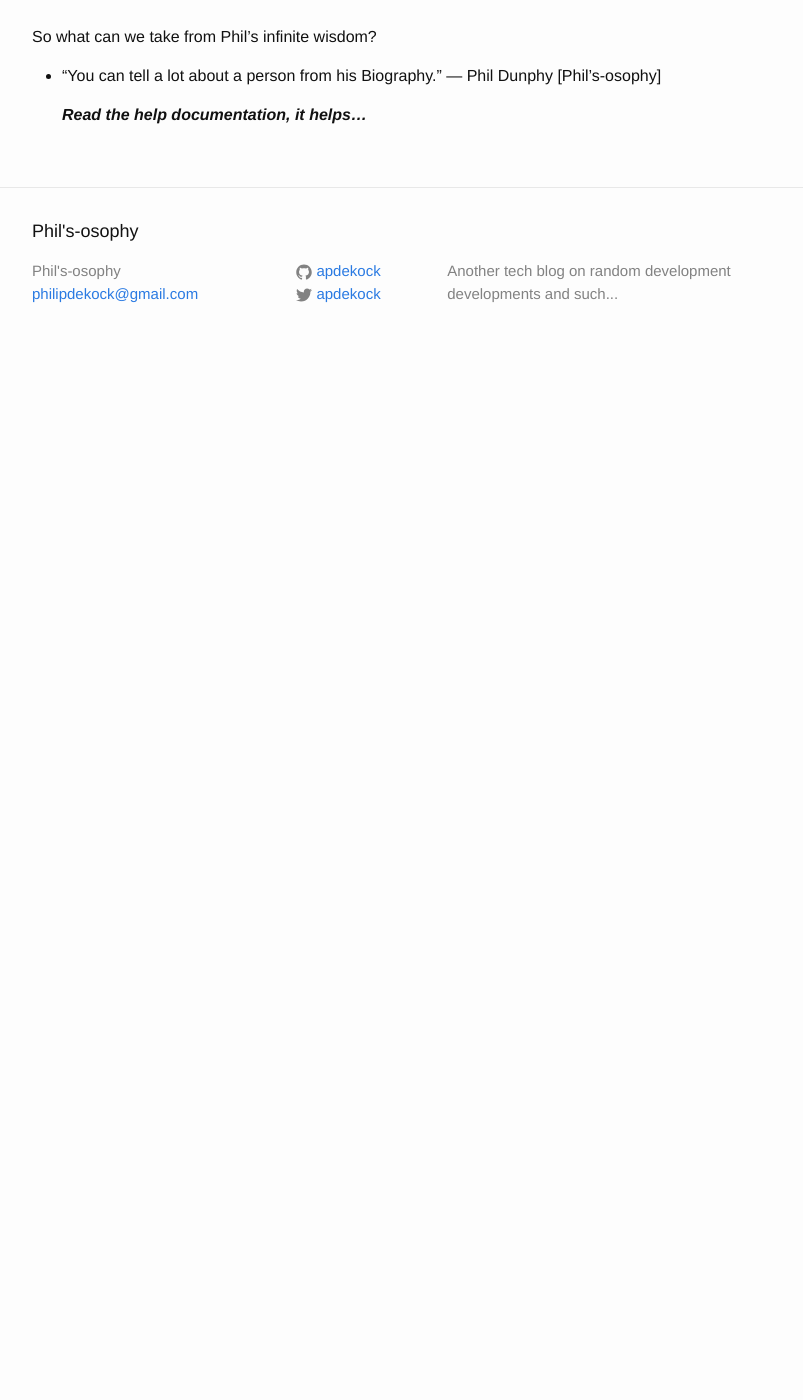
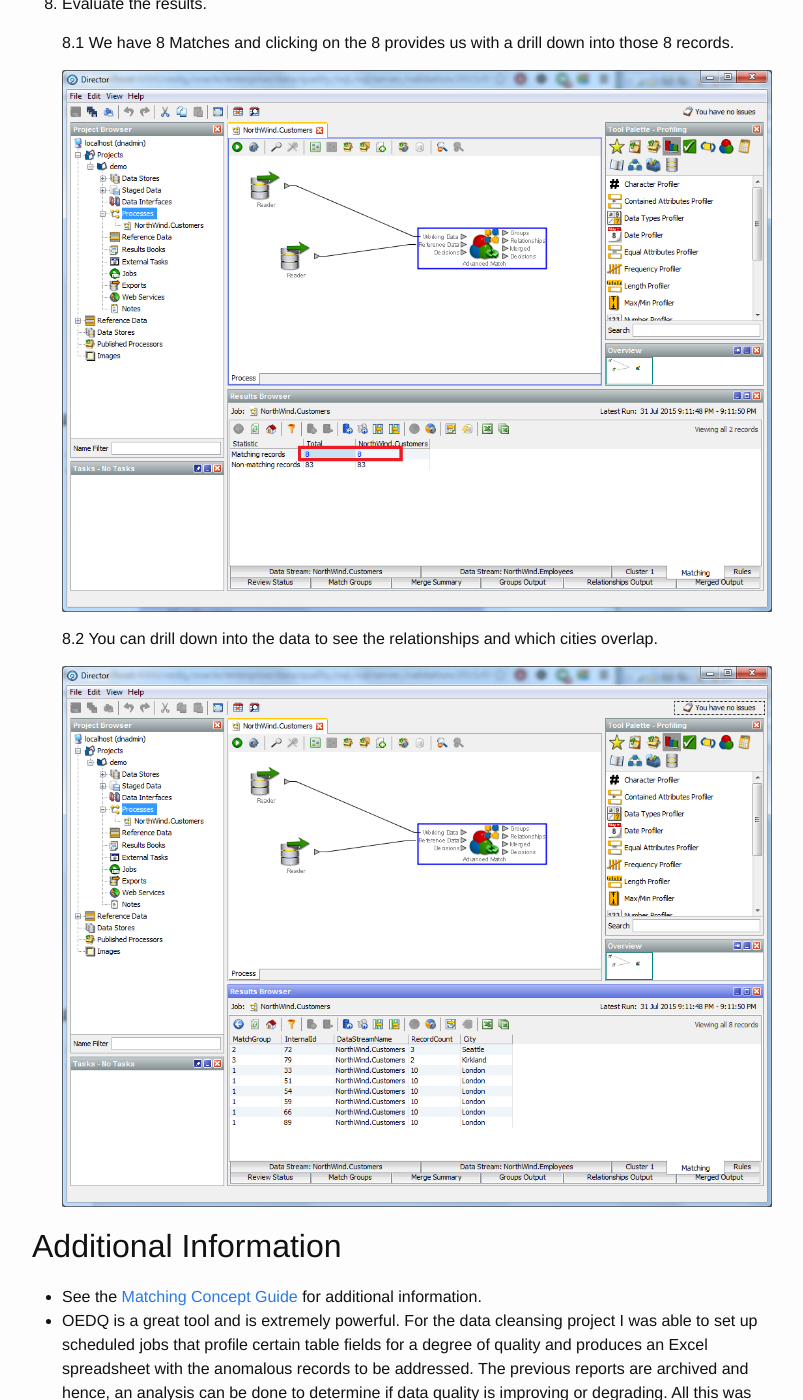
Before and after one commit to apdekock/apdekock.github.io, a Jekyll site: the page built from _posts/2015-07-30-oedq_advanced_matchers.markdown, in a window 1280 px wide and 1400 px high, scrolled down 15788 px. Shown: the whole window, without its empty margins (238-1041 px from the left). Built offline with Jekyll 4.4.1, drawn with Linux system fonts in a browser that asks for light colours; before the commit the page ends 16153 px from its top, so only the background shows below that; some of the changed text lies outside the part shown.

Commit message:
Signed-off-by: Philip <philipdekock@gmail.com>

```diff
--- a/_posts/2015-07-30-oedq_advanced_matchers.markdown
+++ b/_posts/2015-07-30-oedq_advanced_matchers.markdown
@@ -11,7 +11,7 @@
 
 ## Set up OEDQ
 
-* On installing OEDQ I selected all the functional packs.
+* On installing **OEDQ version 9.0.8 (1103)**, I selected all the functional packs.
 
 	![alt text]({{ site.url }}/assets/1_select_all_options.png)
 
@@ -150,13 +150,33 @@
 
 	6.6 Close the _Advanced Match_ tab.
 
-	![alt text]({{ site.url }}/assets/5.4_input_matcher.PNG "Set Fields Advanced Matcher")
+	![alt text]({{ site.url }}/assets/5.4_input_matcher.PNG "Close Advanced Matcher Configuration")
+
+7. Run the process.
+
+	![alt text]({{ site.url }}/assets/7_run.PNG "Set Fields Advanced Matcher")
+
+8. Evaluate the results.
+
+	8.1 We have 8 Matches and clicking on the 8 provides us with a drill down into those 8 records.
+
+	![alt text]({{ site.url }}/assets/8_results1.PNG "Advanced Matcher Matching")
+
+	8.2 You can drill down into the data to see the relationships and which cities overlap.
+
+	![alt text]({{ site.url }}/assets/8_results2.PNG "Drill down")
 
 ## Additional Information
-* [Matching Concept Guide](http://www.oracle.com/webfolder/technetwork/data-quality/edqhelp/Content/advanced_features/matching_concept_guide.htm) for additional information.
+* See the [Matching Concept Guide](http://www.oracle.com/webfolder/technetwork/data-quality/edqhelp/Content/advanced_features/matching_concept_guide.htm) for additional information.
+* OEDQ is a great tool and is extremely powerful. For the data cleansing project I was able to set up scheduled jobs that profile certain table fields for a degree of quality and produces an Excel spreadsheet with the anomalous records to be addressed. The previous reports are archived and hence, an analysis can be done to determine if data quality is improving or degrading. All this was done with built in Functionality provided by OEDQ.
 * Although the documentation has some crucial information hidden (in a note sections or greyed out sections) it really is helpful and does explain the reasoning behind the functionality and the operations one can perform.
+_**This little snippet explained why I could not see any client side Data Stores in my Tool palette when creating a Job.**_
 
 	[![alt text]({{ site.url }}/assets/oedq_note_ind.png "Crucial Information")][OEDQHelp]
+
+# Version Information
+
+![alt text]({{ site.url }}/assets/oedq_version.PNG "OEDQ Version")
 
 ## Moral:
 
@@ -164,7 +184,7 @@
 
   * "You can tell a lot about a person from his Biography." — Phil Dunphy [Phil’s-osophy]
 
-    **_Read the help documentation, it helps..._**
+    **_Reading the help documentation helps..._**
 
 
 [OEDQHelp]:http://www.oracle.com/webfolder/technetwork/data-quality/edqhelp/Content/concepts/jobs.htm
```
Also changed, not shown: assets/7_run.PNG (added), assets/8_results1.PNG (added), assets/8_results2.PNG (added), assets/999_run.PNG (deleted), assets/oedq_version.PNG (added).
